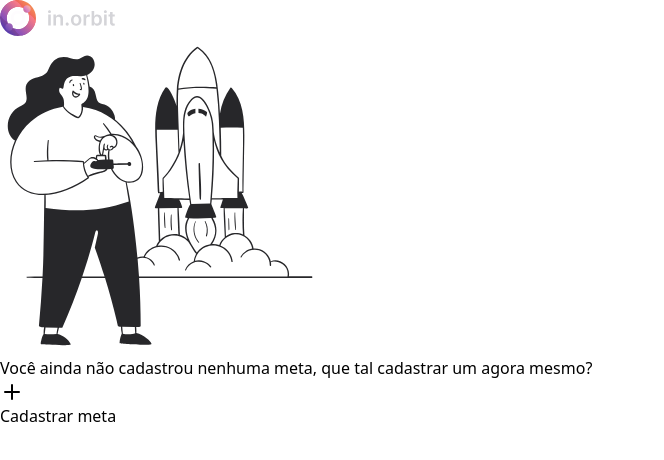
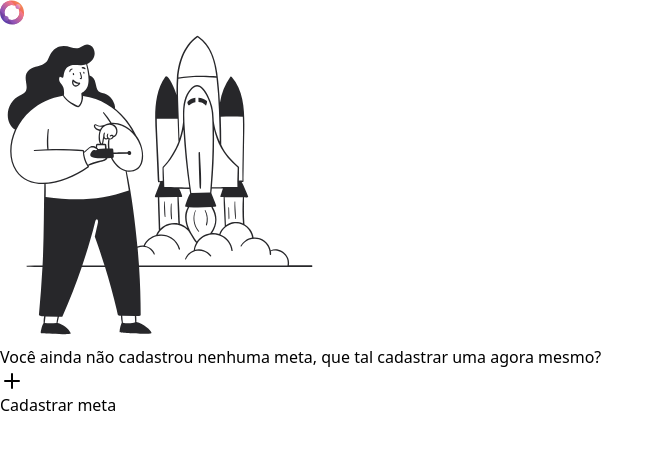
Before and after one commit to brunosduarte/goal-metter, a React (Vite) app: page / in a window 1280 px wide. Shown: the top 460 px of the page, without its empty margins (0-664 px from the left). Built offline with nearby package versions, Linux system fonts and the light colour scheme; no server answers.

Commit message:
fix: rebranding issues

```diff
--- a/src/components/empty-goals.tsx
+++ b/src/components/empty-goals.tsx
@@ -1,6 +1,5 @@
-import logo from '../assets/logo.svg'
 import letsStart from '../assets/illustration.svg'
-
+import { GoalsKeeperIcon } from './icon'
 import { DialogTrigger } from './ui/dialog'
 import { Button } from './ui/button'
 import { Plus } from 'lucide-react'
@@ -8,10 +7,10 @@ import { Plus } from 'lucide-react'
 export function EmptyGoals() {
   return (
     <div className="h-screen flex flex-col items-center justify-center gap-8">
-      <img src={logo} alt="" />
+      <GoalsKeeperIcon />
       <img src={letsStart} alt="" />
       <p className="text-zinc-300 leading-relaxed max-w-80 text-center">
-        Você ainda não cadastrou nenhuma meta, que tal cadastrar um agora mesmo?
+        Você ainda não cadastrou nenhuma meta, que tal cadastrar uma agora mesmo?
       </p>
 
       <DialogTrigger asChild>
```
Also changed, not shown: src/assets/logo.svg (deleted).
